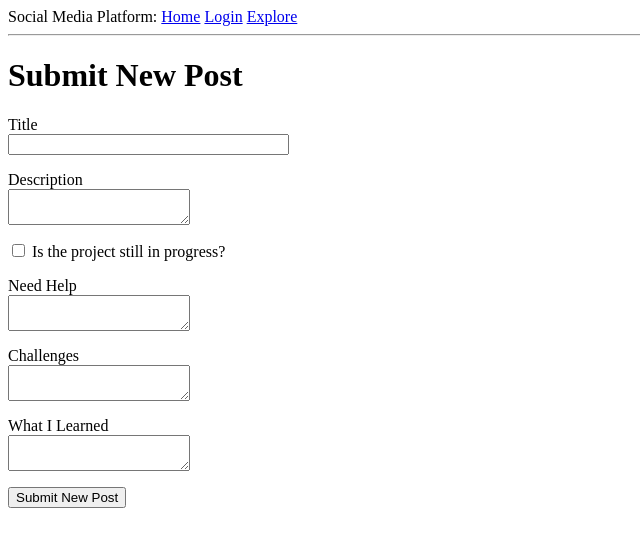
After one commit to Dell-INOV8/repo_team5, a Flask app: page /postnew in a window 1280 px wide. The commit adds this page. Shown: the top 547 px of the page, without its empty margins (0-640 px from the left). Run offline with Flask 2, Linux system fonts and the light colour scheme.

Commit message:
New posts

```diff
--- a/app/forms.py
+++ b/app/forms.py
@@ -1,9 +1,24 @@
 from flask_wtf import FlaskForm
-from wtforms import StringField, PasswordField, BooleanField, SubmitField
-from wtforms.validators import DataRequired
+from wtforms import StringField, PasswordField, BooleanField, SubmitField, \
+	TextAreaField
+from wtforms.validators import DataRequired, Length
 
 class LoginForm(FlaskForm):
     username = StringField('Username', validators=[DataRequired()])
     password = PasswordField('Password', validators=[DataRequired()])
     remember_me = BooleanField('Remember Me')
     submit = SubmitField('Sign in')
+
+class ExploreForm(FlaskForm):
+	submit_new = SubmitField('Submit New Post')
+
+class ProjectPostForm(FlaskForm):
+	title = StringField('Title', validators=[DataRequired(),
+		Length(min=10, max=100)])
+	in_progress = BooleanField('Is the project still in progress?')
+	description = TextAreaField('Description', validators=[
+        DataRequired(), Length(min=10, max=300)])
+	need_help = TextAreaField('Need Help')
+	challenges = TextAreaField('Challenges')
+	learned = TextAreaField('What I Learned')
+	submit = SubmitField('Submit New Post')
--- a/app/routes.py
+++ b/app/routes.py
@@ -1,8 +1,7 @@
 from flask import render_template, flash, redirect, url_for
 from app import app
-from app.forms import LoginForm
-
-
+from app.forms import LoginForm, ProjectPostForm, ExploreForm
+from flask_login import current_user, LoginManager
 
 @app.route('/')
 @app.route('/index')
@@ -28,3 +27,49 @@ def login():
             form.username.data, form.remember_me.data))
         return redirect(url_for('index'))
     return render_template('login.html', title='Sign In', form=form)
+
+@app.route('/postnew', methods=['GET', 'POST'])
+def postnew():
+    form = ProjectPostForm()
+    if form.validate():
+        # post = Post(
+        #     author=current_user,
+        #     title=form.post.title,
+        #     description=form.post.description,
+        #     learned=form.post.learned,
+        #     in_progress=form.post.in_progress,
+        #     need_help=form.post.need_help,
+        #     timestamp=form.post.timestamp
+        # )
+        # db.session.add(post)
+        # db.session.commit()
+        print('Author=', current_user)
+        print('title=', form.post.title)
+        print('etc...')
+        return redirect(url_for('explore'))
+    return render_template('postnew.html', title='Submit New Post',
+        form=form)
+
+@app.route('/explore', methods=['GET', 'POST'])
+def explore():
+    fakeposts = [
+            {
+                'title': 'Neural Network for Recognizing Handwritten Nums',
+                'description': 'This project was a lot of fun!',
+                'challenges': 'This was a really challenging project',
+                'learned': 'We learned a LOT!',
+                'in_progress': False,
+                'need_help': None,
+                'timestamp': '10-12-18 5:00pm'
+            },
+            {
+                'title': 'Some Other Project',
+                'description': 'This project was not so fun!',
+                'challenges': None,
+                'learned': None,
+                'in_progress': True,
+                'need_help': 'We need help in....',
+                'timestamp': '10-11-18 3:00pm'
+            }
+        ]
+    return render_template('explore.html', title='Explore', posts=fakeposts)
--- a/app/templates/base.html
+++ b/app/templates/base.html
@@ -10,6 +10,7 @@
 		<div>Social Media Platform:
 			<a href="{{ url_for('index') }}">Home</a>
 			<a href="{{ url_for('login') }}">Login</a>
+			<a href="{{ url_for('explore') }}">Explore</a>
 		</div>
 		<hr>
 		{% with messages = get_flashed_messages() %}
--- a/app/templates/login.html
+++ b/app/templates/login.html
@@ -1,7 +1,7 @@
 {% extends "base.html" %}
 
 {% block content %}
-	<ht>Sign In</h1>
+	<h1>Sign In</h1>
 	<form action="" method="post" novalidate>
 		{{ form.hidden_tag() }}
 		<p>
--- /dev/null
+++ b/app/templates/postnew.html
@@ -0,0 +1,36 @@
+{% extends "base.html" %}
+
+{% block content %}
+
+<h1>Submit New Post</h1>
+
+	<form action="" method="post">
+		{{ form.hidden_tag() }}
+		<p>
+			{{ form.title.label }}<br>
+			{{ form.title(size=32) }}<br>
+		</p>
+		<p>
+			{{ form.description.label }}<br>
+			{{ form.description(size=32) }}<br>
+		</p>
+		<p>
+			{{ form.in_progress() }} {{ form.in_progress.label }}
+		</p>
+		<p>
+			{{ form.need_help.label }}<br>
+			{{ form.need_help(size=32) }}<br>
+		</p>
+		<p>
+			{{ form.challenges.label }}<br>
+			{{ form.challenges(size=32) }}<br>
+		</p>
+		<p>
+			{{ form.learned.label }}<br>
+			{{ form.learned(size=32) }}<br>
+		</p>
+
+		<p>{{ form.submit() }}</p>
+	</form>
+
+{% endblock %}
```
Also changed, not shown: app/templates/explore.html (added, +35 -0 lines), app/templates/interests.html (added).
